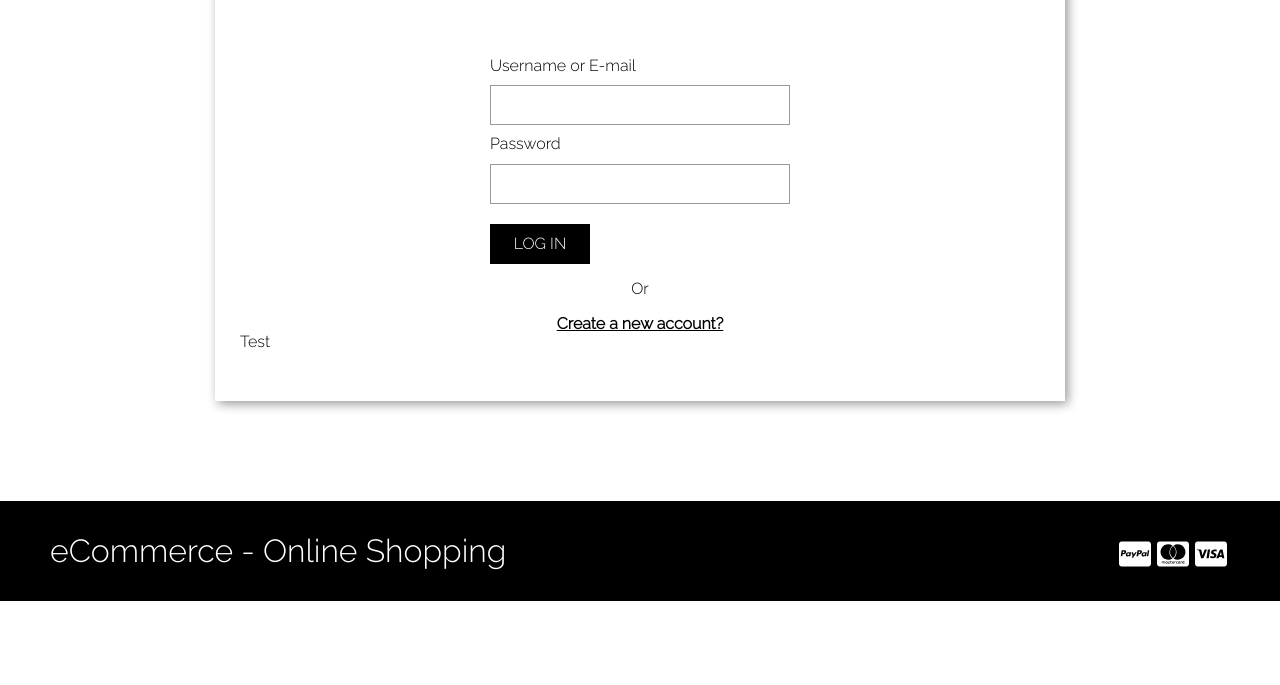
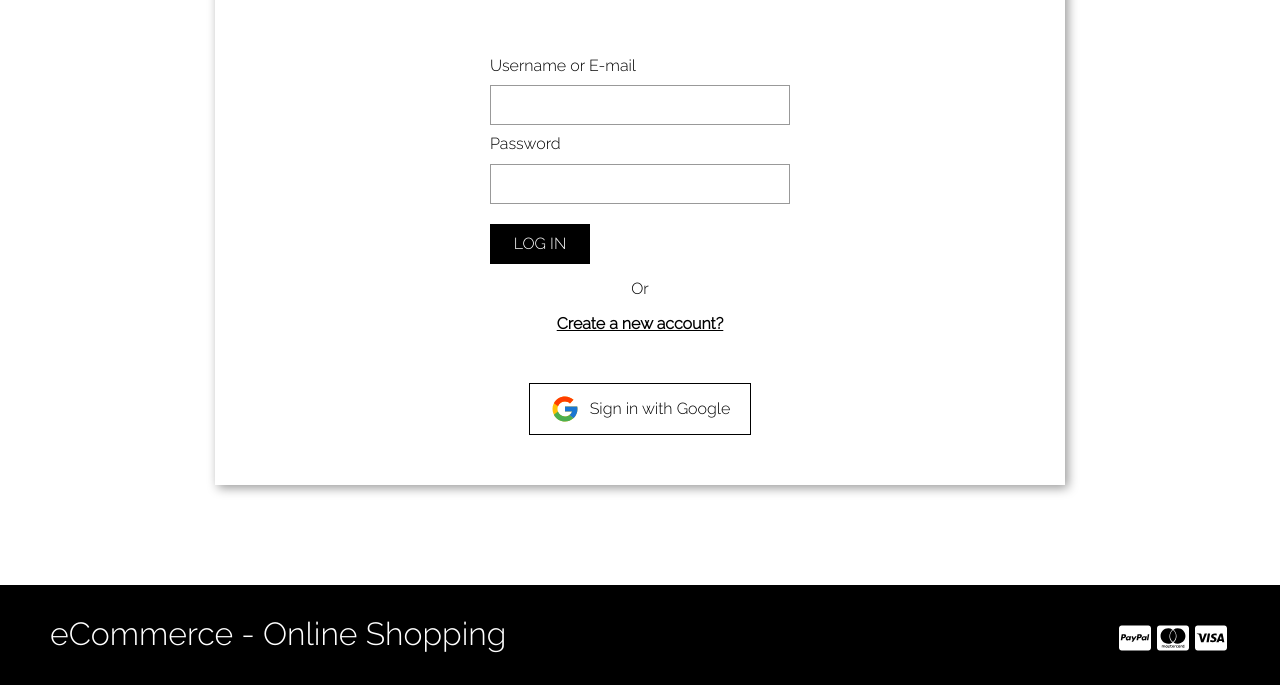
Before and after one commit to themud2001/eCommerce, a React app in the folder frontend/: page /login in a window 1280 px wide. Shown: the part 234-919 px from the top of the page. Before the commit the page ends 835 px from the top, so only its background shows below. Built offline with nearby package versions, Linux system fonts and the light colour scheme.

Commit message:
Developing the GoogleAuth component

```diff
--- a/frontend/src/components/GoogleAuth/index.js
+++ b/frontend/src/components/GoogleAuth/index.js
@@ -1,11 +1,15 @@
 import React from "react";
+import { FcGoogle } from "react-icons/fc";
+
+import "./styles.scss";
 
 class GoogleAuth extends React.Component {
     render() {
         return (
-            <div>
-                Test
-            </div>
+            <button className="google-button">
+                <FcGoogle size={30} />
+                <span>Sign in with Google</span>
+            </button>
         );
     }
 }
--- /dev/null
+++ b/frontend/src/components/GoogleAuth/styles.scss
@@ -0,0 +1,18 @@
+.google-button {
+    cursor: pointer;
+    display: flex;
+    border: 1px solid #000;
+    border-radius: 0px;
+    background-color: #FFF;
+    align-items: center;
+    padding: 10px 20px;
+    outline: none;
+
+    &:hover {
+        background-color: #eeeeeedf;
+    }
+
+    span {
+        padding-left: 10px;
+    }
+}
--- a/frontend/src/components/Login/index.js
+++ b/frontend/src/components/Login/index.js
@@ -23,12 +23,14 @@ class Login extends React.Component {
 
                         <button type="submit">LOG IN</button>
                     </Form>
+                </div>
 
-                    <div className="alternative">
-                        <p>Or</p>
-                        <Link to="/register">Create a new account?</Link>
-                    </div>
+                <div className="alternative">
+                    <p>Or</p>
+                    <Link to="/register">Create a new account?</Link>
+                </div>
 
+                <div className="google-container">
                     <GoogleAuth />
                 </div>
             </div>
--- a/frontend/src/components/Login/styles.scss
+++ b/frontend/src/components/Login/styles.scss
@@ -74,14 +74,20 @@
                 }
             }
         }
+    }
 
     .alternative {
         text-align: center;
+        margin-bottom: 50px;
 
         a {
             color: #000;
             font-weight: bold;
         }
     }
+
+    .google-container {
+        display: flex;
+        justify-content: center;
     }
 }
```
Lines whose indentation alone changed are shown as unchanged.
